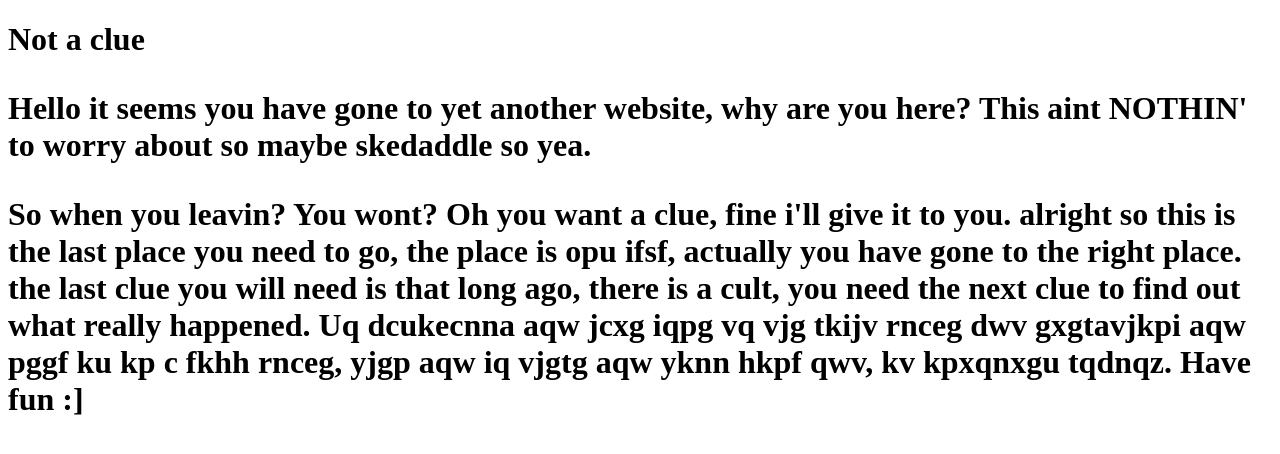
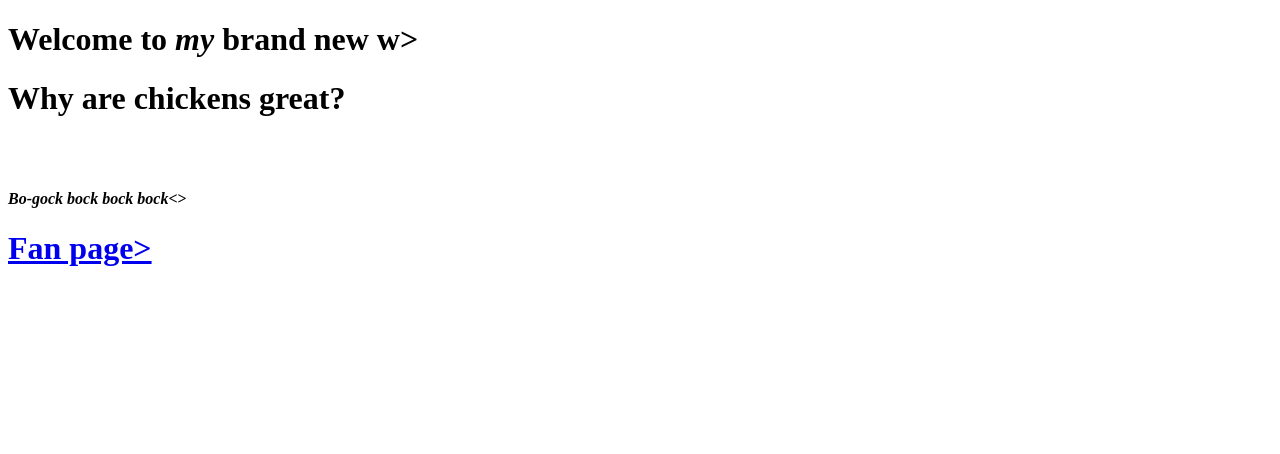
Before and after one commit to htmlsme/hackthiswebsite.github.io, a plain HTML site: page index.html in a window 1280 px wide. Drawn offline with Linux system fonts and the light colour scheme.

Commit message:
Update index.html

```diff
--- a/index.html
+++ b/index.html
@@ -1,18 +1,18 @@
-<!DOCTYPE html>
+                   <!DOCTYPE html>
+
 <html>
-    <head>
-        <title>Next clue</title>
-    </head>
-    <body>
-        <h1>Not a clue</h>
-        <p>Hello it seems you have gone to yet another website, why are you here?  This aint NOTHIN' to worry about so maybe skedaddle
-        so yea.</p>
-        <p>So when you leavin?
-        You wont? Oh you want a clue, fine i'll give it to you.
-        alright so this is the last place you need to go, the place is opu ifsf, actually you have gone to the right place.
-        the last clue you will need is that long ago, there is a cult, you need the next clue to find out what really happened.
-        Uq dcukecnna aqw jcxg iqpg vq vjg tkijv rnceg dwv gxgtavjkpi aqw pggf ku kp c fkhh rnceg,
-        yjgp aqw iq vjgtg aqw yknn hkpf qwv,
-        kv kpxqnxgu tqdnqz. Have fun :]</p>
-    </body>
+        <head>
+                <title>Chicken</title>
+                <meta charset="UTF -8">
+                <meta name="description" content="I lo>
+                <meta name="author" content="Levi Thom>
+        </head>
+
+        <body>
+                <h1>Welcome to <em>my</em> brand new w>
+                <h1>Why are chickens great?</h1>
+                <br></br>
+                <p><b><em>Bo-gock bock bock bock</em><>
+                <h1><a href="chickenfans.com">Fan page>
+        </body>
 </html>
```
